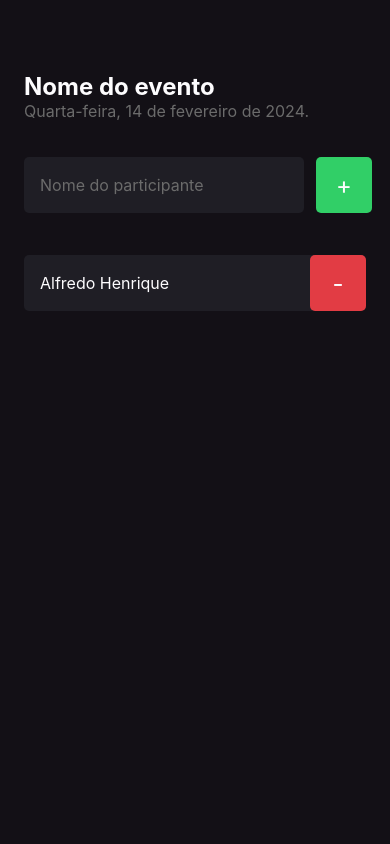
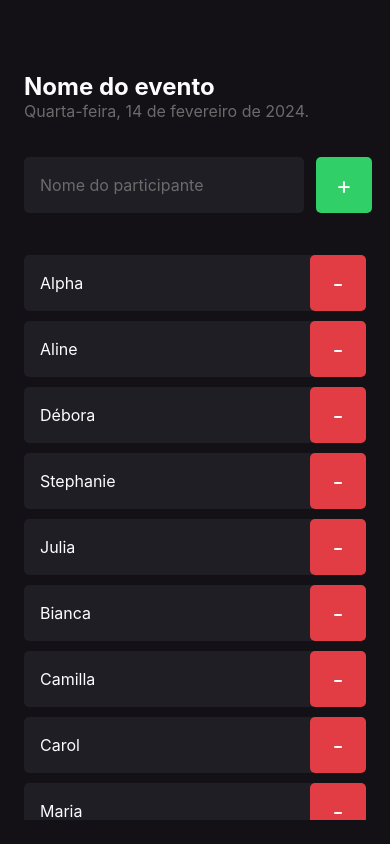
Before and after one commit to thealfredohenrique/imhere, a React Native app: screen / in a window 390 px wide. Built offline with nearby package versions, Linux system fonts and the light colour scheme.

Commit message:
feat: add FlatList with event participants
* This commit adds a FlatList that renders the Participant component with the event participants. The FlatList is a component that can be used to render a list of data. The Participant component is a component that renders a participant in an event.

```diff
--- a/src/screens/Home/index.tsx
+++ b/src/screens/Home/index.tsx
@@ -1,8 +1,27 @@
-import { Text, TextInput, TouchableOpacity, View } from "react-native";
+import {
+  FlatList,
+  Text,
+  TextInput,
+  TouchableOpacity,
+  View,
+} from "react-native";
 import { Participant } from "../../components/Participant";
 import { styles } from "./styles";
 
 export function Home() {
+  const participants = [
+    "Alpha",
+    "Aline",
+    "Débora",
+    "Stephanie",
+    "Julia",
+    "Bianca",
+    "Camilla",
+    "Carol",
+    "Maria",
+    "Ômega",
+  ];
+
   function handleParticipantAdd() {
     console.log("Hi.");
   }
@@ -29,9 +48,23 @@ export function Home() {
         </TouchableOpacity>
       </View>
 
-      <Participant
-        name="Alfredo Henrique"
-        onRemove={() => handleParticipantRemove("Alfredo Henrique")}
+      <FlatList
+        data={participants}
+        keyExtractor={(item) => item}
+        renderItem={({ item }) => (
+          <Participant
+            key={item}
+            name={item}
+            onRemove={() => handleParticipantRemove(item)}
+          />
+        )}
+        showsVerticalScrollIndicator={false}
+        ListEmptyComponent={() => (
+          <Text style={styles.listEmptyText}>
+            Ninguém chegou no evento ainda? Adicione participantes à sua lista
+            de presença.
+          </Text>
+        )}
       />
     </View>
   );
--- a/src/screens/Home/styles.ts
+++ b/src/screens/Home/styles.ts
@@ -44,4 +44,9 @@ export const styles = StyleSheet.create({
     marginTop: 36,
     marginBottom: 42,
   },
+  listEmptyText: {
+    color: "#fdfcfe",
+    fontSize: 14,
+    textAlign: "center",
+  },
 });
```
